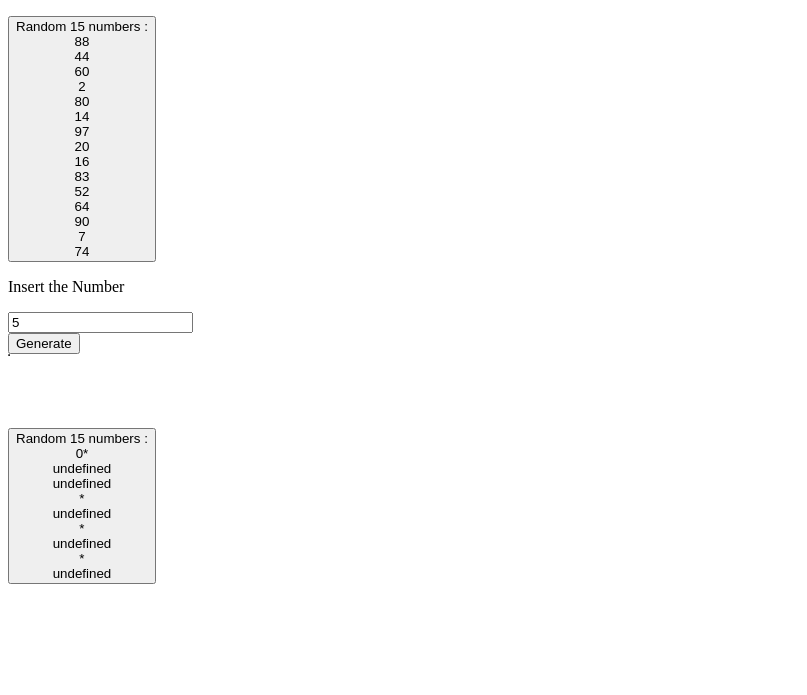
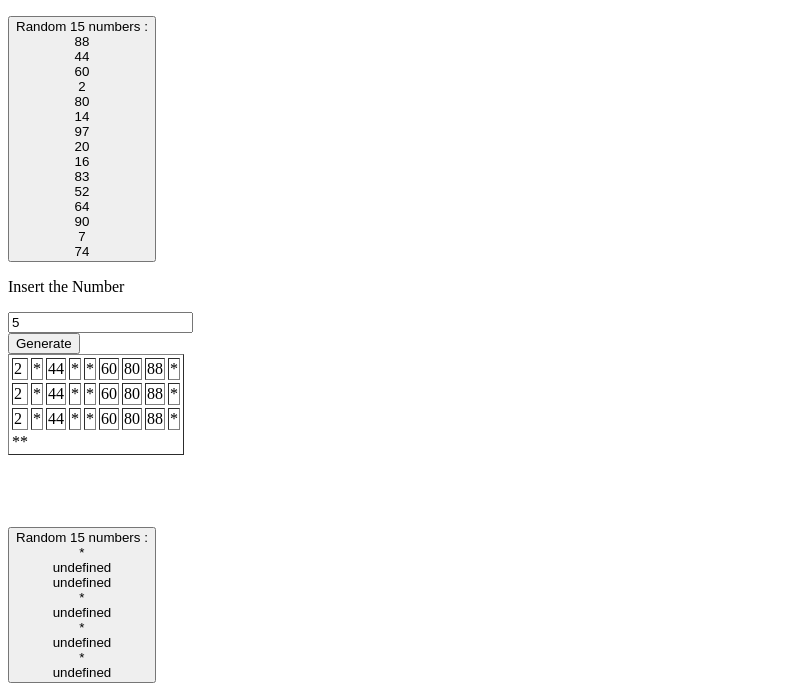
Before and after one commit to Iamashishthapa/Bingo, a plain HTML site: page index.html in a window 1280 px wide. Both pictures are taken after typing "5" into the empty fields and a click on the button "Generate". Shown: the part 105-800 px from the top of the page, without its empty margins (0-807 px from the left). Drawn offline with Linux system fonts and the light colour scheme.

Commit message:
In this program error is in puttting 15 number in 27 numbers V 2.0

```diff
--- a/index.html
+++ b/index.html
@@ -18,7 +18,7 @@
             </table>
 
             <br><br><br><br>
-            <button onclick="Random()" id="gen5">GENERATE</button>
+            <button onclick="Random()" id="gen5">GEN</button>
         </body>
     <script src="main.js"></script>
 </html>
--- a/main.js
+++ b/main.js
@@ -1,24 +1,26 @@
-var i,j;
-var arr=new Array(13);
-var hun=new Array(100);
-var pop=0,all=0;
-var rand9 = new Array(5);
-var rowNum = new Array(9);
-var count;
-var finalArray = new Array (27);
-var FLAG = 0;
-
+var i,j;//as counter......
+var arr=new Array(13);//in Random.....
+var randomFive=new Array(5);//in generate.....
+var all=0;//in Random1...
+var all1=0;//in unique...
+var a=0;//in tables()......
+var count1=0;//in unique......
+var randomNine=new Array(9);//in total.....
+var finalArray=new Array(27);//in total.....
+var a1;// in total........
+var maxValue=0;//in total
 
 //Calls table() function number of times...
 
-    function howMany(){
+function howMany()
+{
     count = document.getElementById('loop').value;
-        for(var k=0; k<1 ;k++)
+    for(var i=0; i<1 ;i++)
         {
             Random();
             Random1();
             generate();
-            //tables();
+            tables();
         }
 }
 
@@ -49,33 +51,31 @@ var FLAG = 0;
                     }
             }
     }
-
     all=0;
-        for(i=0;i<15;i++){
+    for(i=0;i<15;i++)
+        {
             all = all + arr[i] + "<br>";
         }
     document.getElementById('random').innerHTML="Random 15 numbers :"+"<br>"+all;
-        generate();
-
 }
 
 //creates table.......
 function tables()
 {
     var table = document.getElementById("table");
-        var a = 0;
     var row = 3;
     var cols = 9;
     //console.log( count);
 
     for (var i=0; i<row ; i++)
         {
+            a=0;
             var tr = document.createElement('tr');
-
             for(var j=0; j<cols ; j++)
                 {
                     var td = document.createElement('td');
-                if (a<=27){
+                    if (a<=27)
+                        {
                             var text = document.createTextNode(finalArray[a]);
                         }
                     a++;
@@ -91,94 +91,101 @@ var FLAG = 0;
 document.getElementById('makeTable').addEventListener("click",makeTable);
 //____________________________________________________________________________________________________________
 
-    var all1 = 0, count1,count2=0, maxValue=0,temp=0;
-    var a1=0;
+//genrates 5 numbers betn 0-8........
 
-    //genrates 5 numbers betn 0-8........
-    function generate(){
+function generate()
+{
     for( i=0; i<5; i++)
         {
-            rand9[i]=0;
+            randomFive[i]=0;
         }
     for( i=0; i<5; i++)
         {
-            rand9[i]=Math.floor((Math.random()*9));
-            if (i==4){
+            randomFive[i]=Math.floor((Math.random()*9));
+            if (i==4)
+            {
                 unique();
             }
         }
-
 }
 
 //Checks whether the generate() function numbers are unique.....
 
-    function unique(){
+function unique()
+{
     count1 = 0;
-
     for(i=0;i<5;i++)
         {
             for(j=0;j<5;j++)
                 {
-                if(rand9[i]== rand9[j] && i!=j)
+                    if(randomFive[i]== randomFive[j] && i!=j)
                         {
                             generate();
-
                         }
                 }
             count1++;
-
         }
-        all1=0;
+    // all1=0;
     // for(i=0;i<5;i++){
-        //     all1 = all1 + rand9[i] + "<br>";
+    // all1 = all1 + randomFive[i] + "<br>";
     // }
     // document.getElementById('gen5').innerHTML="Random 15 numbers :"+"<br>"+all1;
-        if (count1==5){
+    if (count1==5)
+    {
         total();
     }
-
 }
 
-
-
 //Stores 15 numbers in table in random order.........
-    function total(){
+function total()
+{
+    if(maxValue==0)
+        {
+            a1=0;
+        }
+    else
+        {
+            a1=5*(maxValue/9);
+        }
     for ( i=0; i<9; i++)
         {
-            rowNum[i] = '*';
+            randomNine[i] = '*';
         }
     for ( i=0; i<5; i++)
         {
-            var b = rand9[i];
-            rowNum[b] = arr[a1];
-            var c= arr[a1];
-            console.log(a1);
+            var b=randomFive[i];
+            randomNine[b] = arr[a1];
+            var c = arr[a1];
             a1++;
         }
     all1=0;
-        for(i=0;i<9;i++){
-            all1 = all1 + rowNum[i] + "<br>";
+    for(i=0;i<9;i++)
+        {
+            if(i==0)
+                {
+                    all1=randomNine[i]+"<br>";
+                }
+            else
+                {
+                    all1 = all1 + randomNine[i] + "<br>";
+                }
         }
     document.getElementById('gen5').innerHTML="Random 15 numbers :"+"<br>"+all1;
-
     if ( a1>=15)
     {
         a1 = 0;
     }
     for(var j = 0; j<9 ; j++ )
         {
-                finalArray[maxValue] = rowNum[j];
+            finalArray[maxValue] = randomNine[j];
             maxValue ++ ;
         }
-            //console.log('coming 3');
-            count2 ++;
-            if (count2 != 3){
-                //console.log('go');
-                //generate();
+        if (maxValue<=27)
+        {
+            generate();
         }
         else{
             maxValue=0;
-                count2=0;
             console.log('finished');
         }
 
```
Lines whose indentation alone changed are shown as unchanged.
